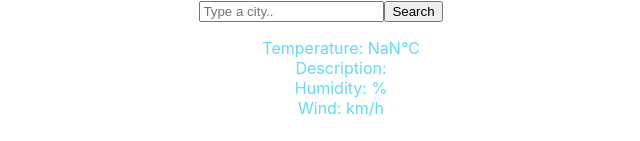
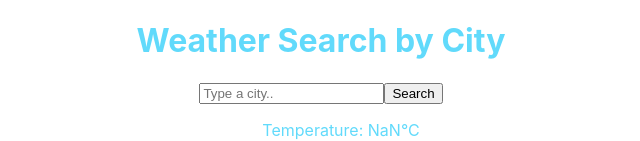
Before and after one commit to tdyomina/react-weather-project, a React (Create React App) app: page / in a window 1280 px wide. Shown: the top 141 px of the page, without its empty margins (319-959 px from the left). Built offline with nearby package versions, Linux system fonts and the light colour scheme.

Commit message:
css chandes

```diff
--- a/src/App.css
+++ b/src/App.css
@@ -24,6 +24,10 @@
   color: #61dafb;
 }
 
+.App-header-h1 {
+  color: #61dafb;
+}
+
 .App-link {
   color: #61dafb;
 }
--- a/src/App.js
+++ b/src/App.js
@@ -46,6 +46,7 @@ function App() {
   if (data) {
     return (
       <div className="App">
+        <h1 className="App-header-h1">Weather Search by City</h1>
         {searchForm}
         <ul>
           <li className="list">
```
